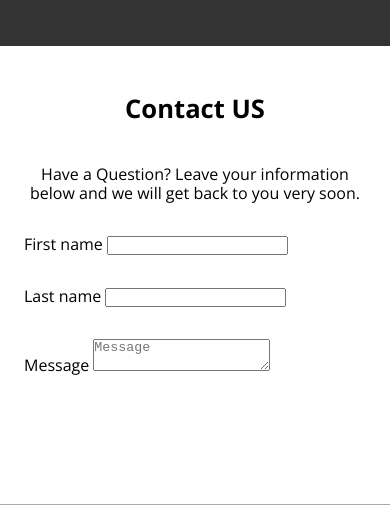
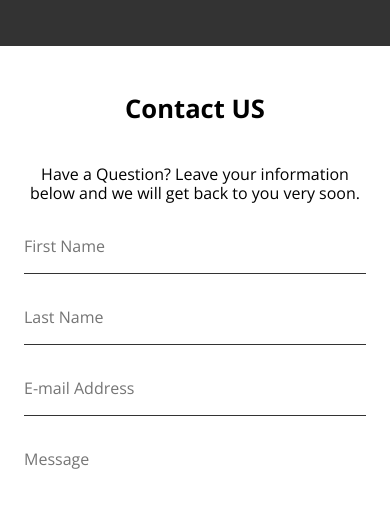
Before and after one commit to SamiumBashir/Lumina-Creative, a plain HTML site: page contact.html in a window 390 px wide. Shown: the part 377-908 px from the top of the page. Drawn offline with nearby package versions, Linux system fonts and the light colour scheme.

Commit message:
completed contact page with responsiveness

```diff
--- a/contact.html
+++ b/contact.html
@@ -32,7 +32,7 @@
         </div>
     </section>
 
-    <section class="connect">
+    <section class="contact">
         <div class="container container-sm">
             <h2 class="section-heading">
                 Contact US
@@ -42,23 +42,33 @@
             </p>
             <form>
                 <div class="form-group">
-                    <label for="first-name">First name </label>
+                    <label for="first-name" class="visually-hidden">First name </label>
                     <input type="tlastext"
                     name="first-name"
                     id="first-name"
+                    placeholder="First Name"
                     required
                     >
                 </div>
                 <div class="form-group">
-                    <label for="last-name">Last name </label>
+                    <label for="last-name" class="visually-hidden">Last Name </label>
                     <input type="text"
                     name="last-name"
                     id="last-name"
+                    placeholder="Last Name"
+                    required
+                    >
+                <div class="form-group">
+                    <label for="email" class="visually-hidden">E-mail Adderess </label>
+                    <input type="email"
+                    name="email"
+                    id="email"
+                    placeholder="E-mail Address"
                     required
                     >
                 </div>
                 <div class="form-group">
-                    <label for="massege">Message</label>
+                    <label for="massege" class="visually-hidden">Message</label>
                     <textarea
                     name="message"
                     id="message"
@@ -66,6 +76,7 @@
                     required
                     ></textarea>
                 </div>
+                <button type="submit" class="btn">Send Massege</button>
             </form>
         </div>
     </section>
@@ -74,7 +85,7 @@
         <div class="container footer-flex">
             <img src="./images/logo.png" alt="Lumine logo">
 
-            <div class="contact">
+            <div>
                 <h4>
                     Contact Us
                 </h4>
@@ -84,7 +95,7 @@
                     <li>A Block, AA Street, Afganistan</li>
                 </ul>
             </div>
-            <div class="social">
+            <div>
                 <h4>
                     Follow Us
                 </h4>
--- a/styles/style.css
+++ b/styles/style.css
@@ -51,6 +51,16 @@ img{
     font-size: 1.6rem;
     text-align: center;
     margin-bottom: 40px;
+}
+
+.visually-hidden {
+  clip: rect(0 0 0 0);
+  clip-path: inset(50%);
+  height: 1px;
+  overflow: hidden;
+  position: absolute;
+  white-space: nowrap;
+  width: 1px;
 }
 
 /* container */
@@ -198,17 +208,53 @@ img{
     border-radius: 10px;
 }
 
-.connect{
+.contact{
     padding: 3rem 0 4rem;
 }
 
-.connect p{
+.contact p{
     text-align: center;
     margin-bottom: 2rem;
 }
 
 .form-group{
     margin: 2rem 0;
+}
+
+.contact input,
+.contact textarea{
+    border: none;
+    border-bottom: 1px solid #333;
+    width: 100%;
+    padding-bottom: 1rem;
+    font-family: inherit;
+    font-size: inherit;
+}
+
+.contact input:focus,
+.contact textarea:focus{
+    outline: 0;
+}
+
+.contact textarea{
+    height: 150px;
+    resize: none;
+}
+
+.btn{
+    display: inline-block;
+    padding: 1rem 2rem;
+    border: 1px solid #333;
+    border-radius: 10px;
+    background: transparent;
+    font-family: inherit;
+    font-size: inherit;
+    cursor: pointer;
+}
+
+.btn:hover{
+    background: #333;
+    color: #fff;
 }
 
 /* Responsive section */
```
Also changed, not shown: about.html (+2 -2 lines), index.html (+2 -2 lines).
